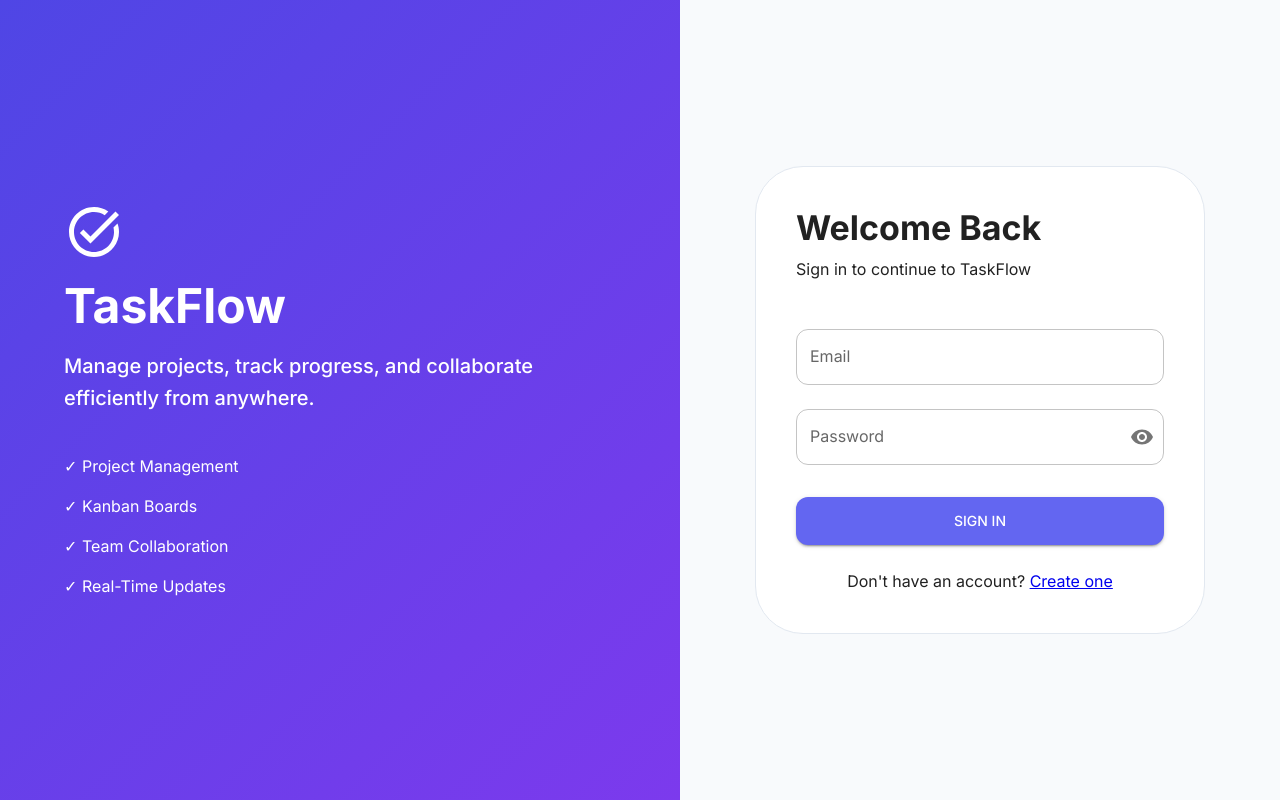
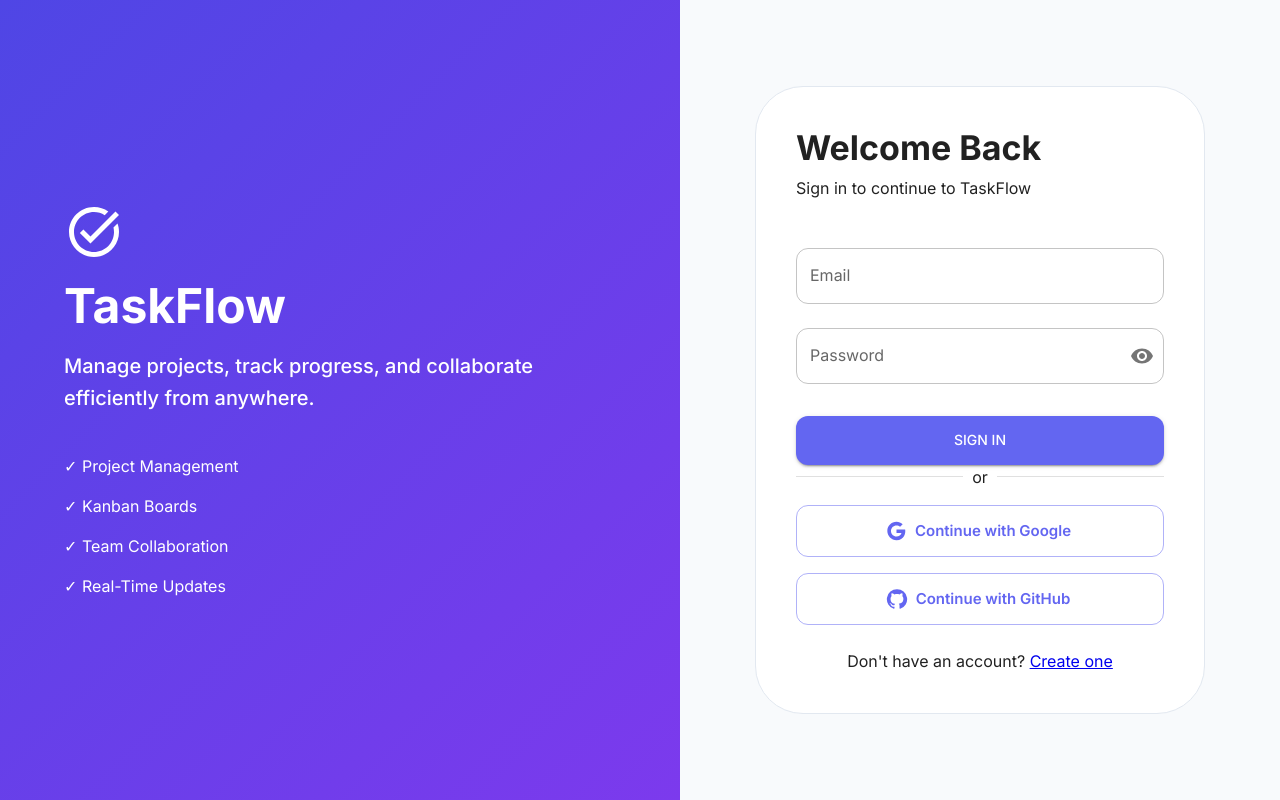
Before and after one commit to herve192-hub/TaskFlow, a React (Vite) app in the folder frontend/: page / in a window 1280 px wide. Built offline with nearby package versions, Linux system fonts and the light colour scheme.

Commit message:
UI-Only Google Sign In button and Github Sign In button

```diff
--- a/frontend/src/components/AuthLayout.tsx
+++ b/frontend/src/components/AuthLayout.tsx
@@ -1,8 +1,12 @@
-{/* */}
+//
 import { Box, Typography } from "@mui/material";
 import TaskAltIcon from "@mui/icons-material/TaskAlt";
 import { ReactNode } from "react";
 
+{/* this interface defines the props for the AuthLayout component,
+ which expects a single prop called "children" of type ReactNode.
+ This allows the component to accept any valid React elements as its children,
+ enabling flexible composition of UI elements within the layout.*/}
 interface Props {
   children: ReactNode;
 }
--- /dev/null
+++ b/frontend/src/components/oAuthButtonProps.tsx
@@ -0,0 +1,36 @@
+//
+import Button from "@mui/material/Button";
+import { SxProps } from "@mui/material/styles";
+
+interface oAuthButtonProps {
+  // provider: "Google" | "GitHub";
+  text: string;
+  icon?: React.ReactNode;
+  onClick?: () => void;
+  sx?: SxProps;
+}
+
+export default function OAuthButton({
+  text,
+  icon,
+  onClick,
+  sx,
+}: oAuthButtonProps) {
+  return (
+    <Button
+      fullWidth
+      variant = "outlined"
+      size = "large"
+      onClick = {onClick}
+      startIcon = {icon}
+      sx = {{
+        py: 1.5,
+        textTransform: "none",
+        fontWeight: "600",
+        ...sx,
+      }}
+    >
+      {text}
+    </Button>
+  );
+}
--- a/frontend/src/pages/Login.tsx
+++ b/frontend/src/pages/Login.tsx
@@ -16,6 +16,13 @@
 import IconButton from "@mui/material/IconButton";
 import Visibility from "@mui/icons-material/Visibility";
 import VisibilityOff from "@mui/icons-material/VisibilityOff";
+
+import Divider from "@mui/material/Divider";
+import GoogleIcon from "@mui/icons-material/Google";
+import GitHubIcon from "@mui/icons-material/GitHub";
+import OAuthButton from "../components/oAuthButtonProps.tsx";
+
+import Stack from "@mui/material/Stack";
 
 interface LoginFormData {
     email: string;
@@ -116,6 +123,21 @@
                     >
                         Sign In
                     </Button>
+                    <Stack
+                        direction="column"
+                        spacing={2}
+                    >
+                        <Divider sx={{ my: 4 }}> or </Divider>
+                        <OAuthButton
+                            text="Continue with Google"
+                            icon={<GoogleIcon />}
+                        />
+                        <OAuthButton
+                            text="Continue with GitHub"
+                            icon={<GitHubIcon />}
+                            // sx={{ mt: 2 }}
+                        />
+                    </Stack>
                 </form>
                 <Box sx={{textAlign: "center", mt: 3 }}>
                     <Typography>
```
